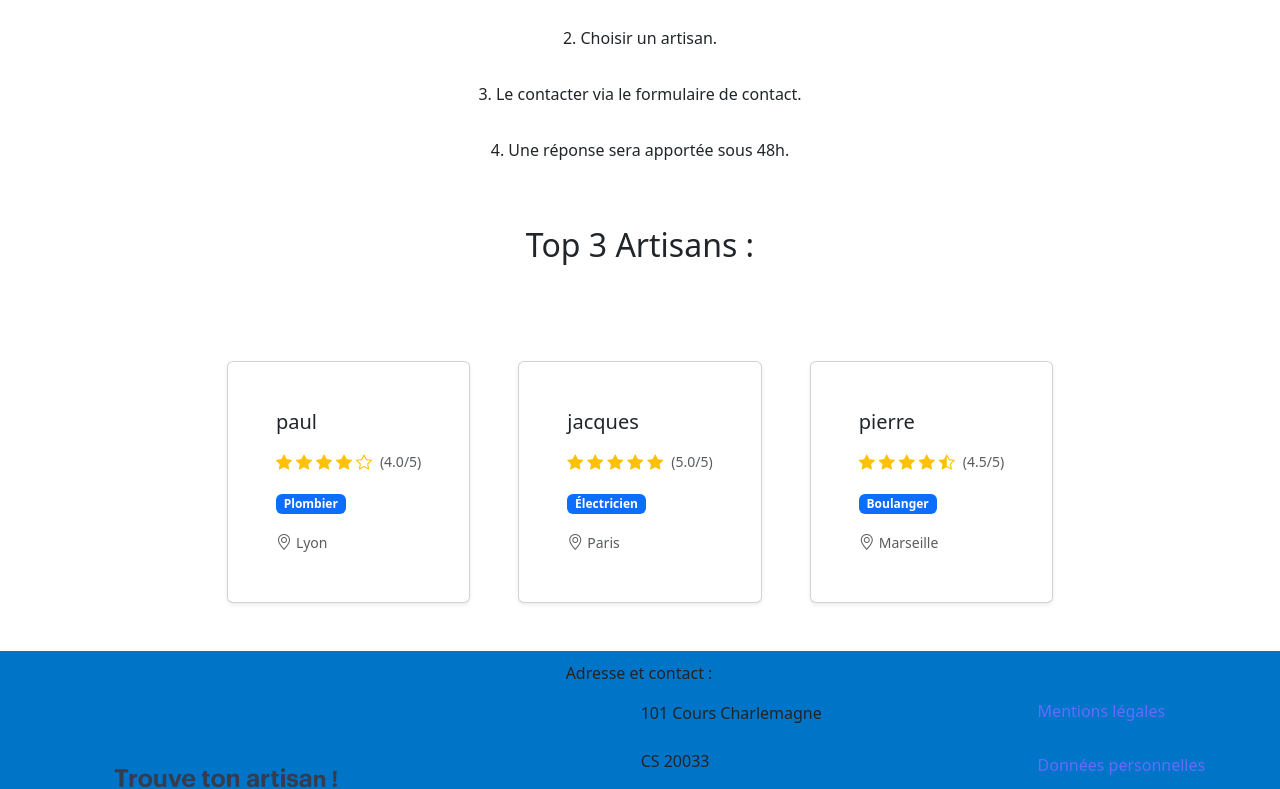
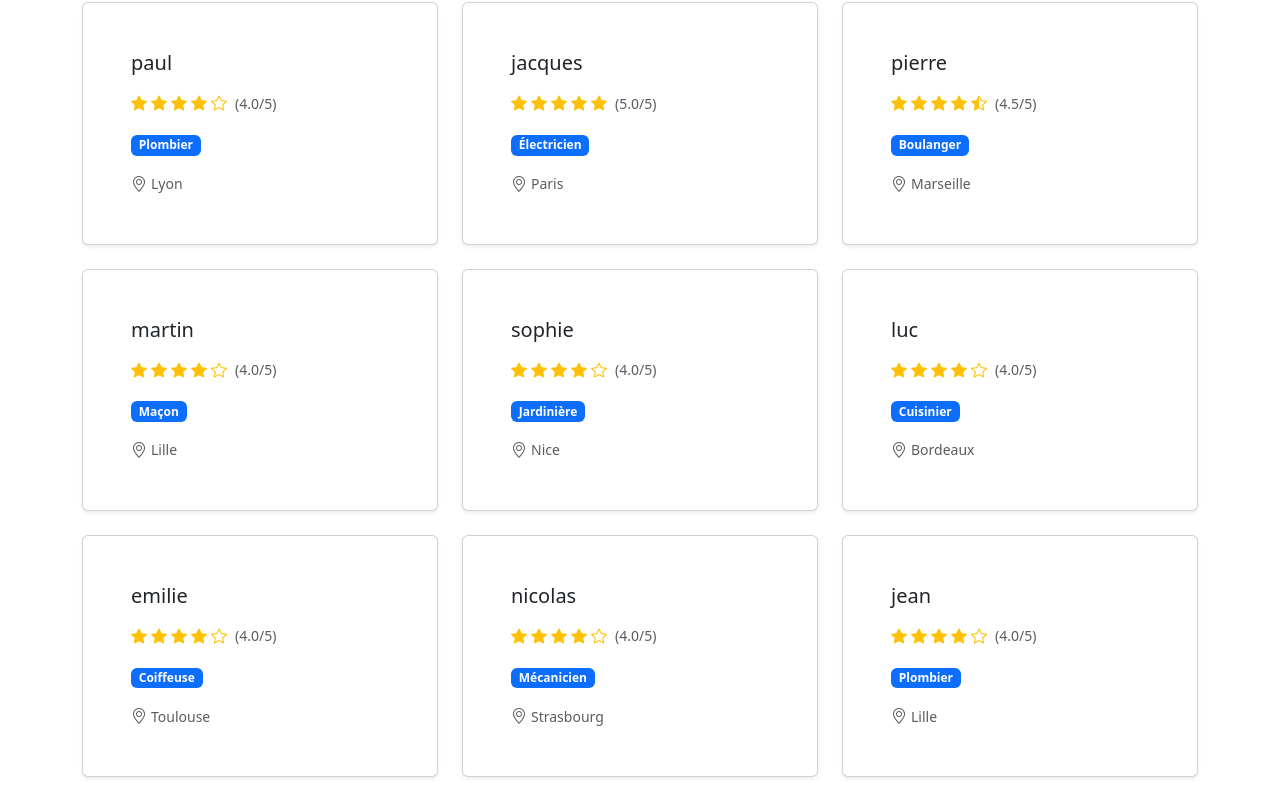
Before and after one commit to Charpyspm/trouve-ton-artisan, a React (Vite) app: page /list in a window 1280 px wide. Shown: the part 353-1142 px from the top of the page. Built offline with nearby package versions, Linux system fonts and the light colour scheme.

Commit message:
mise en place de la page liste-artisan

```diff
--- a/package.json
+++ b/package.json
@@ -13,7 +13,8 @@
     "bootstrap": "^5.3.7",
     "bootstrap-icons": "^1.13.1",
     "react": "^19.1.1",
-    "react-dom": "^19.1.1"
+    "react-dom": "^19.1.1",
+    "react-router-dom": "^7.8.1"
   },
   "devDependencies": {
     "@eslint/js": "^9.33.0",
--- a/src/App.tsx
+++ b/src/App.tsx
@@ -1,8 +1,9 @@
-
+import { BrowserRouter, Routes, Route} from 'react-router-dom';
 import './App.css'
 import Footer from './components/Footer';
 import Header from './components/Header'
 import Accueil from './pages/Accueil';
+import List from './pages/List';
 
 export default function App() {
   const handleSearch = (q: string) => {
@@ -11,10 +12,13 @@ export default function App() {
 
 
   return (
-    <>
+    <BrowserRouter>
       <Header onSearch={handleSearch}/>
-      <Accueil />
+      <Routes>
+        <Route path="/" element={<Accueil />} />
+        <Route path="/list" element={<List />} />
+      </Routes>
       <Footer />
-    </>
+    </BrowserRouter>
   );
 }
--- /dev/null
+++ b/src/pages/List.tsx
@@ -0,0 +1,28 @@
+import ArtisanCard  from "../components/ArtisanCard";
+
+const List = () => {
+    return (
+        <>
+            <section className="d-flex flex-column align-items-center">
+                <h1 className="text-center mt-5 mb-5">Liste des Artisans :</h1>
+                <div className="container mt-5 mb-5">
+                    <div className="row row-cols-1 row-cols-md-3 g-4">
+                        <div className="col"><ArtisanCard name="paul" rating={4.0} speciality="Plombier" location="Lyon" /></div>
+                        <div className="col"><ArtisanCard name="jacques" rating={5.0} speciality="Électricien" location="Paris" /></div>
+                        <div className="col"><ArtisanCard name="pierre" rating={4.5} speciality="Boulanger" location="Marseille" /></div>
+                        <div className="col"><ArtisanCard name="martin" rating={4.0} speciality="Maçon" location="Lille" /></div>
+                        <div className="col"><ArtisanCard name="sophie" rating={4.0} speciality="Jardinière" location="Nice" /></div>
+                        <div className="col"><ArtisanCard name="luc" rating={4.0} speciality="Cuisinier" location="Bordeaux" /></div>
+                        <div className="col"><ArtisanCard name="emilie" rating={4.0} speciality="Coiffeuse" location="Toulouse" /></div>
+                        <div className="col"><ArtisanCard name="nicolas" rating={4.0} speciality="Mécanicien" location="Strasbourg" /></div>
+                        <div className="col"><ArtisanCard name="jean" rating={4.0} speciality="Plombier" location="Lille" /></div>
+                        <div className="col"><ArtisanCard name="marie" rating={4.0} speciality="Électricien" location="Nice" /></div>
+                    </div>
+                </div>
+            </section>
+        </>
+
+    );
+};
+
+export default List;
```
Also changed, not shown: 1 other file (tests, documents, lock files or other folders).
